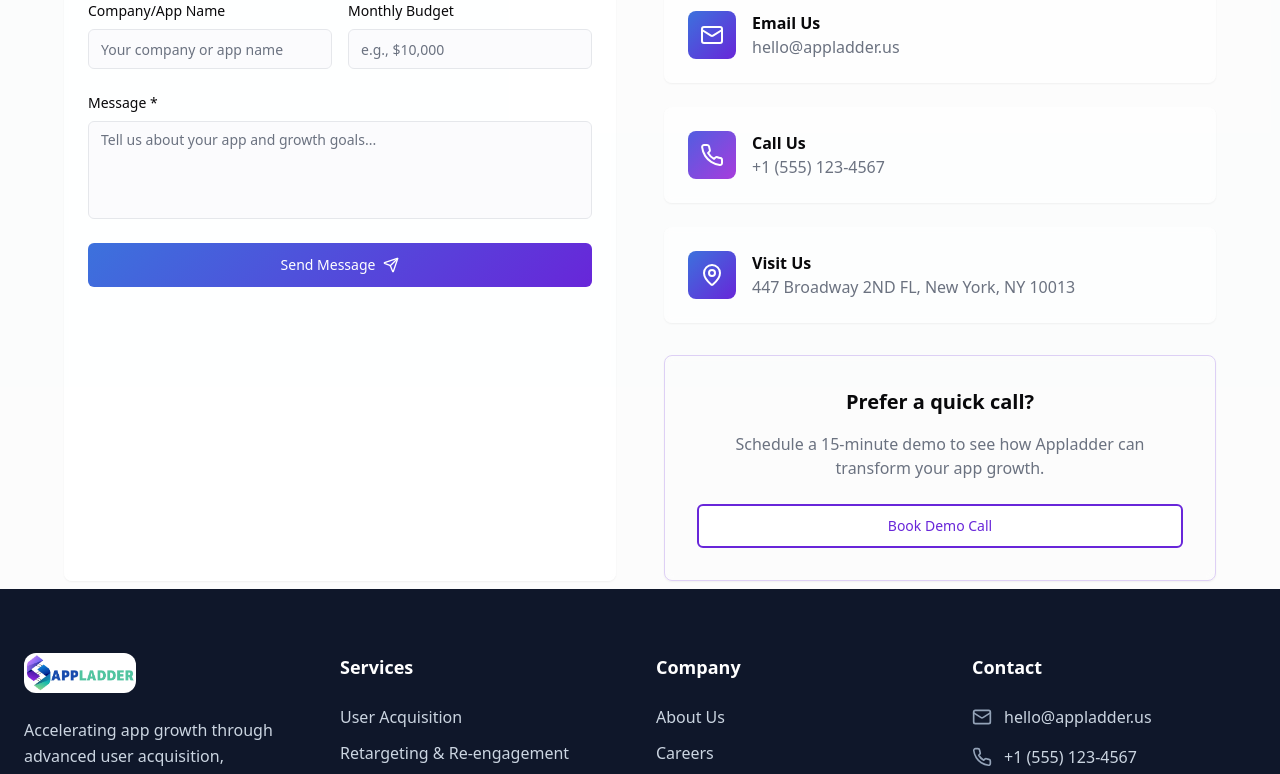
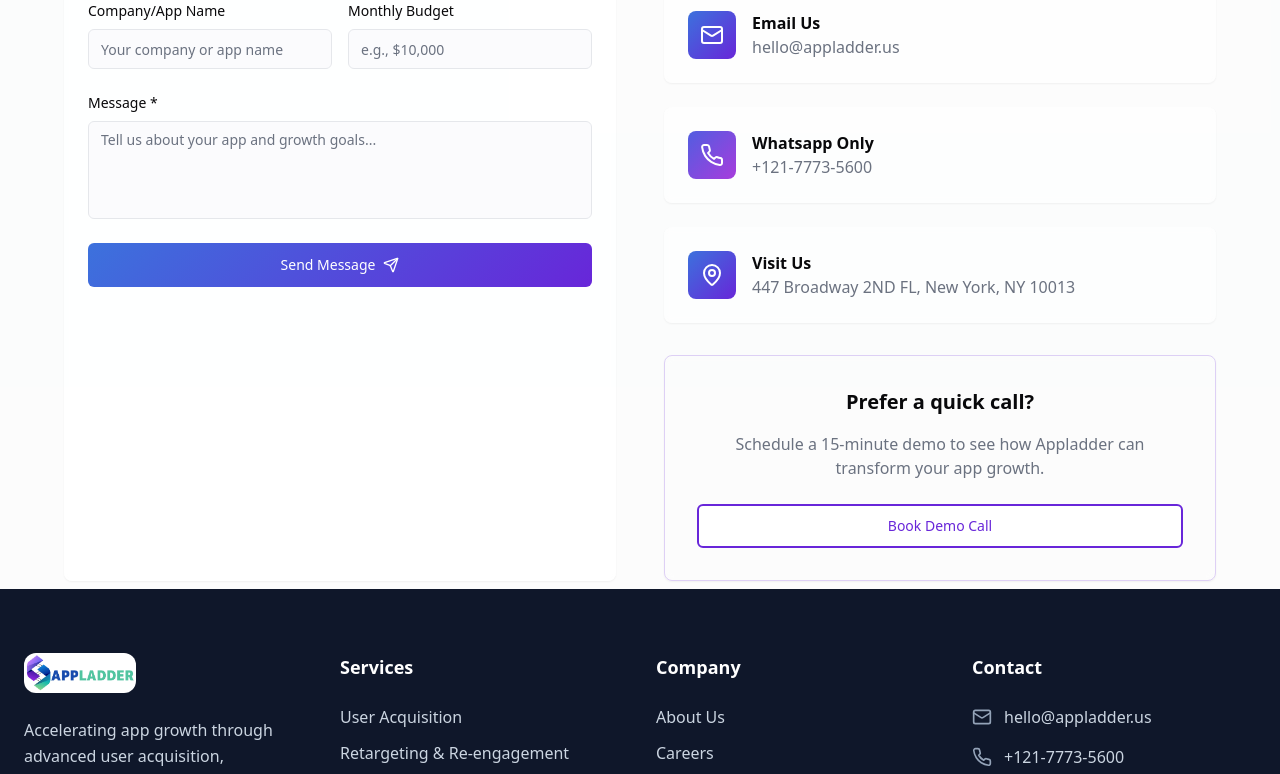
Before and after one commit to 5anyam/appladder, a React (Vite) app: page / in a window 1280 px wide. Shown: the part 4440-5214 px from the top of the page. Built offline with nearby package versions, Linux system fonts and the light colour scheme.

Commit message:
Add new files

```diff
--- a/src/components/ContactSection.tsx
+++ b/src/components/ContactSection.tsx
@@ -159,8 +159,8 @@ const ContactSection = () => {
                     <Phone className="w-6 h-6 text-white" />
                   </div>
                   <div>
-                    <div className="font-semibold">Call Us</div>
-                    <div className="text-muted-foreground">+1 (555) 123-4567</div>
+                    <div className="font-semibold">Whatsapp Only</div>
+                    <div className="text-muted-foreground">+121-7773-5600</div>
                   </div>
                 </CardContent>
               </Card>
--- a/src/components/Footer.tsx
+++ b/src/components/Footer.tsx
@@ -168,7 +168,7 @@ const Footer = () => {
                   href="tel:+15551234567"
                   className="text-slate-300 hover:text-white transition-colors duration-300"
                 >
-                  +1 (555) 123-4567
+                  +121-7773-5600
                 </a>
               </div>
               <div className="flex items-center gap-3">
--- a/src/pages/Contact.tsx
+++ b/src/pages/Contact.tsx
@@ -14,9 +14,9 @@ const contactInfo = [
   },
   {
     icon: Phone,
-    label: "Phone",
-    value: "+1 234 567 890",
-    href: "tel:+1234567890"
+    label: "Whatsapp",
+    value: "+121-7773-5600",
+    href: "https://wa.me/+121777356000"
   },
   {
     icon: Mail,
```
